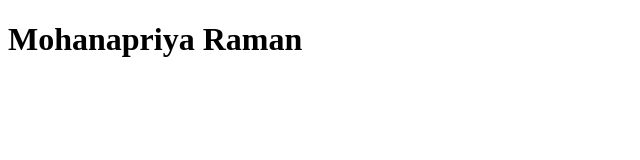
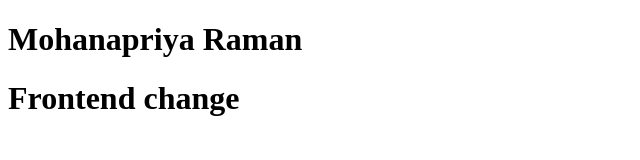
Before and after one commit to Mohana-priya123/Project, a plain HTML site: page index.html in a window 1280 px wide. Shown: the whole page, without its empty margins (0-640 px from the left). Drawn offline with Linux system fonts and the light colour scheme.

Commit message:
feat : added the frontend code

```diff
--- a/index.html
+++ b/index.html
@@ -7,5 +7,6 @@
 </head>
 <body>
     <h1>Mohanapriya Raman</h1>
+    <h1>Frontend change</h1>
 </body>
 </html>
```
